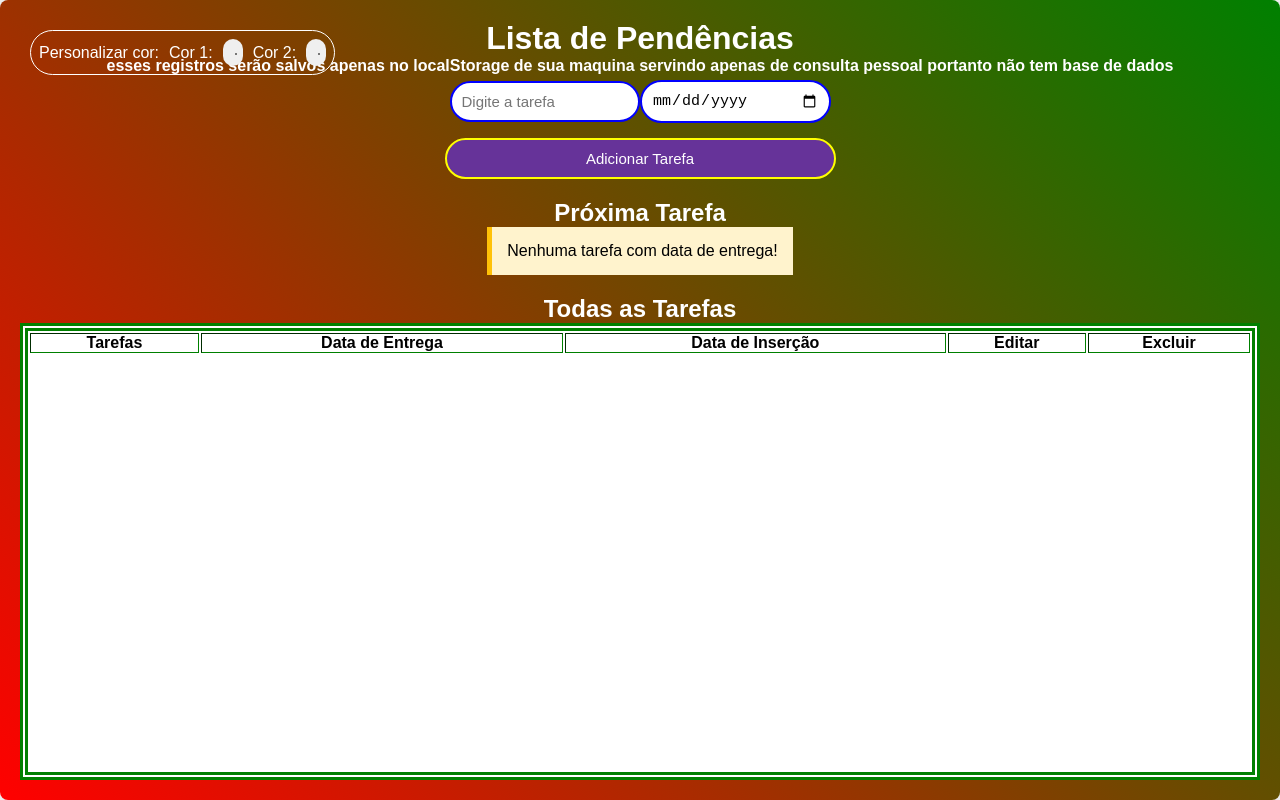
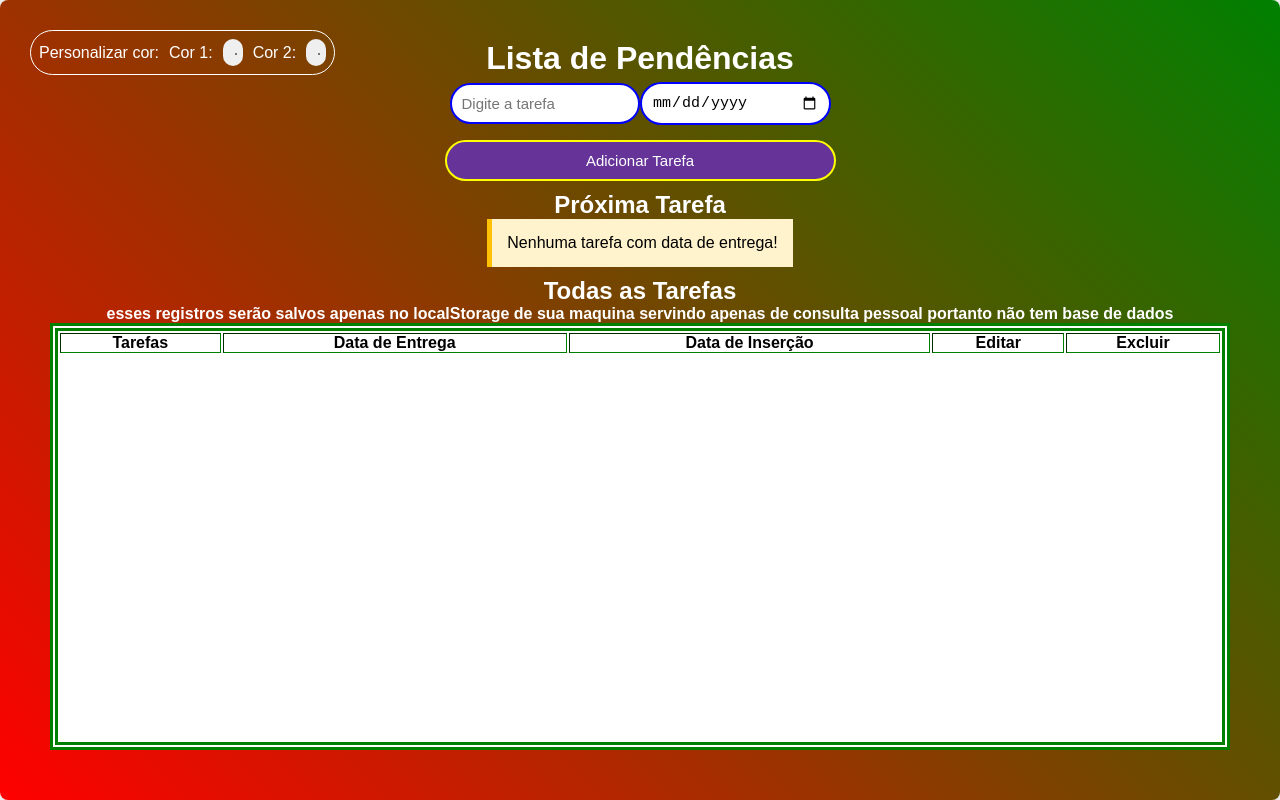
Before and after one commit to robertoeduardomd/lembref, a plain HTML site: page index.html in a window 1280 px wide. Drawn offline with Linux system fonts and the light colour scheme.

Commit message:
:rocket: definicoes padroes alteradas

```diff
--- a/index.html
+++ b/index.html
@@ -8,21 +8,16 @@
   </head>
   <body>
     <div class="color-picker">
-
       <label for="color1">Personalizar cor:</label>
       <label for="color1">Cor 1:</label>
-      <input type="color" id="color1" value="#ff0000" />
+      <input type="color" id="color1" value="#138663" />
 
       <label for="color2">Cor 2:</label>
-      <input type="color" id="color2" value="#008000" />
+      <input type="color" id="color2" value="#fff" />
     </div>
     <br /><br /><br />
     <div class="container">
       <h1>Lista de Pendências</h1>
-      <h4 style="color: white;">
-        esses registros serão salvos apenas no localStorage de sua maquina
-        servindo apenas de consulta pessoal portanto não tem base de dados
-      </h4 style="color: white;">
       <form id="taskForm">
         <div class="ldld">
           <input
@@ -44,6 +39,10 @@
       <div id="nextTask"></div>
       <h2>Todas as Tarefas</h2>
       <table id="taskTable" border="1">
+        <h4 style="color: white">
+          esses registros serão salvos apenas no localStorage de sua maquina
+          servindo apenas de consulta pessoal portanto não tem base de dados
+        </h4>
         <thead>
           <tr>
             <th>Tarefas</th>
--- a/style.css
+++ b/style.css
@@ -11,6 +11,7 @@ body {
     display: flex;
     width: 100%;
     height: 100vh;
+    max-height: auto;
     align-items: center;
     justify-content: center;
     position: relative;
@@ -21,7 +22,7 @@ body {
 
 .container {
 
-    padding: 20px;
+    padding: 50px;
     background: linear-gradient(45deg, red, green);
 
 
@@ -38,6 +39,7 @@ body {
 
 h1,
 h2 {
+    margin-top: -10px;
     text-align: center;
     color: white;
 }
```
